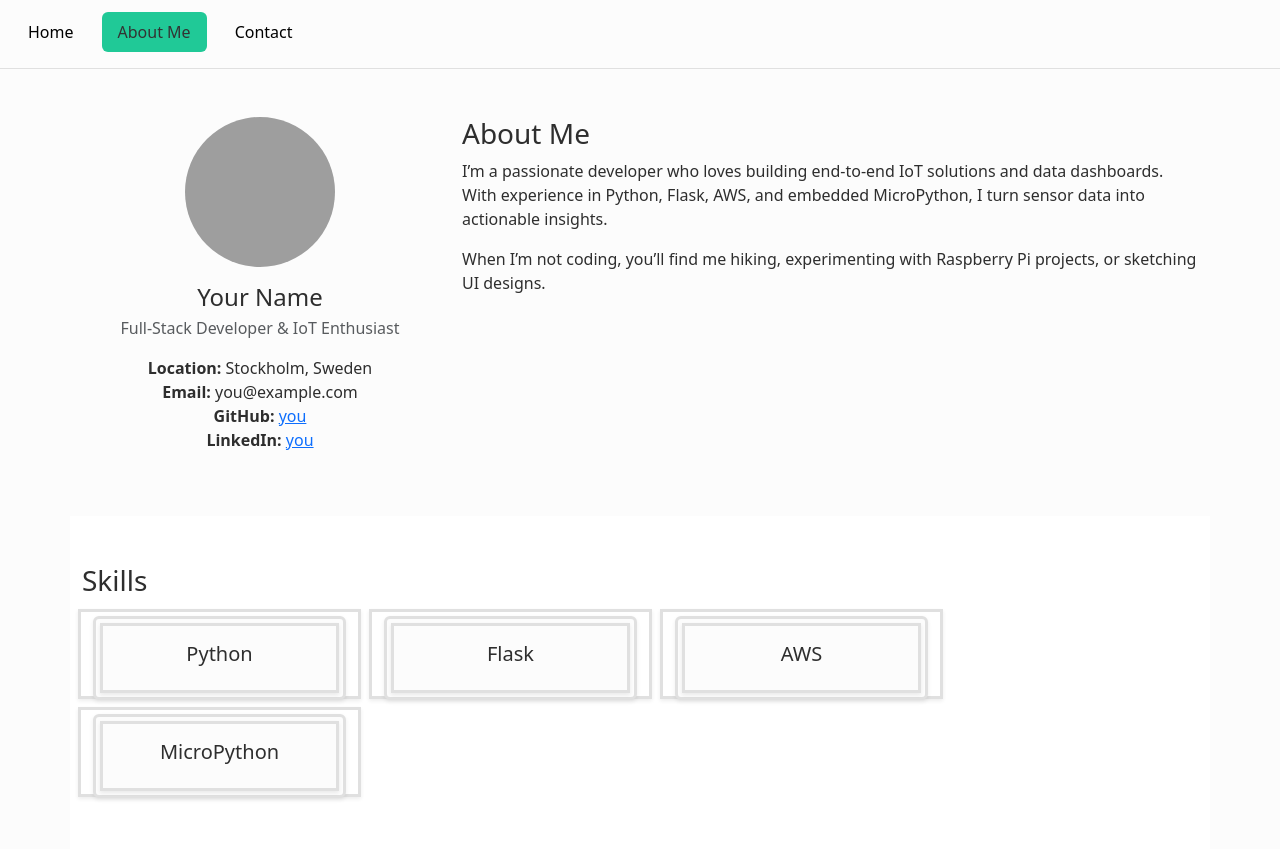
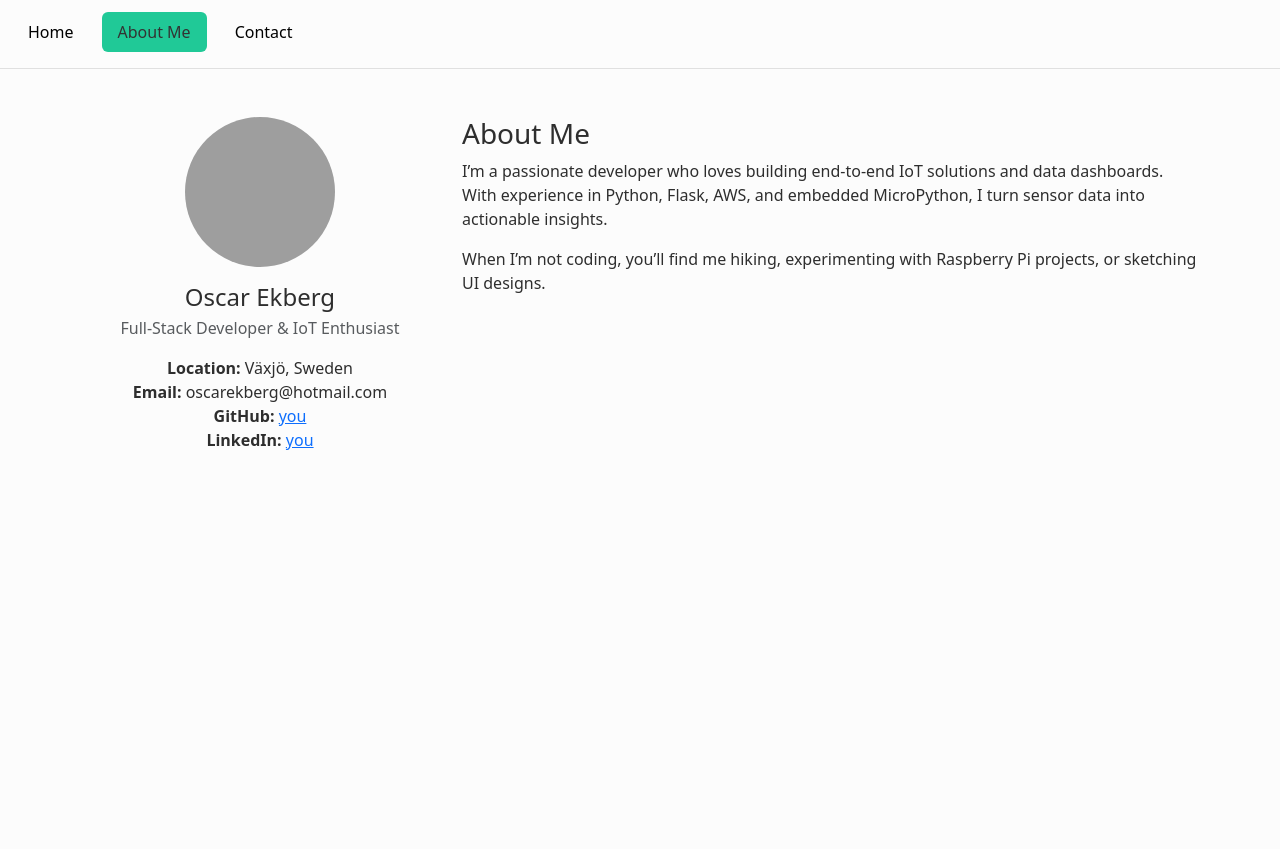
Before and after one commit to Oscar679/iot_project, a Flask app: page /aboutMe in a window 1280 px wide. After the commit the page ends 450 px from the top, so only its background shows below. Run offline with Flask 3, Linux system fonts and the light colour scheme; some libraries are stand-ins or nearby versions; grey boxes are pictures that could not be loaded.

```diff
--- a/templates/aboutMe.html
+++ b/templates/aboutMe.html
@@ -30,11 +30,11 @@
             <!-- Sidebar -->
             <aside class="col-lg-4 text-center">
                 <img src="{{ url_for('static', filename='img/profile.jpg') }}" alt="Your Name" class="rounded-circle mb-3" style="width:150px; height:150px; object-fit:cover;" />
-                <h2 class="h4 mb-1">Your Name</h2>
+                <h2 class="h4 mb-1">Oscar Ekberg</h2>
                 <p class="text-muted mb-3">Full-Stack Developer & IoT Enthusiast</p>
                 <ul class="list-unstyled">
-                    <li><strong>Location:</strong> Stockholm, Sweden</li>
-                    <li><strong>Email:</strong> you@example.com</li>
+                    <li><strong>Location:</strong> Växjö, Sweden</li>
+                    <li><strong>Email:</strong> oscarekberg@hotmail.com</li>
                     <li>
                         <strong>GitHub:</strong>
                         <a href="https://github.com/you" target="_blank" rel="noopener">you</a>
@@ -62,22 +62,6 @@
         </div>
     </section>
 
-    <!-- Skills Section -->
-    <section class="container py-5 bg-white">
-        <h3 class="mb-4">Skills</h3>
-        <div class="row row-cols-2 row-cols-md-4 g-3">
-            {% for skill in ['Python','Flask','AWS','MicroPython'] %}
-            <div class="col">
-                <div class="card h-100 text-center border-secondary">
-                    <div class="card-body py-3">
-                        <h5 class="card-title mb-0">{{ skill }}</h5>
-                    </div>
-                </div>
-            </div>
-            {% endfor %}
-        </div>
-    </section>
-
     <script src="https://cdn.jsdelivr.net/npm/chart.js@4.3.0/dist/chart.umd.min.js" integrity="sha384-2P+Kfs3MdnSHaD6HzfLu1ySzJAAEZU6QukzniuB9YZzc1md4T0+FK3ptuBXr8D+D" crossorigin="anonymous"></script>
     <script src="{{ url_for('static', filename='js/script.js') }}"></script>
 </body>
```
